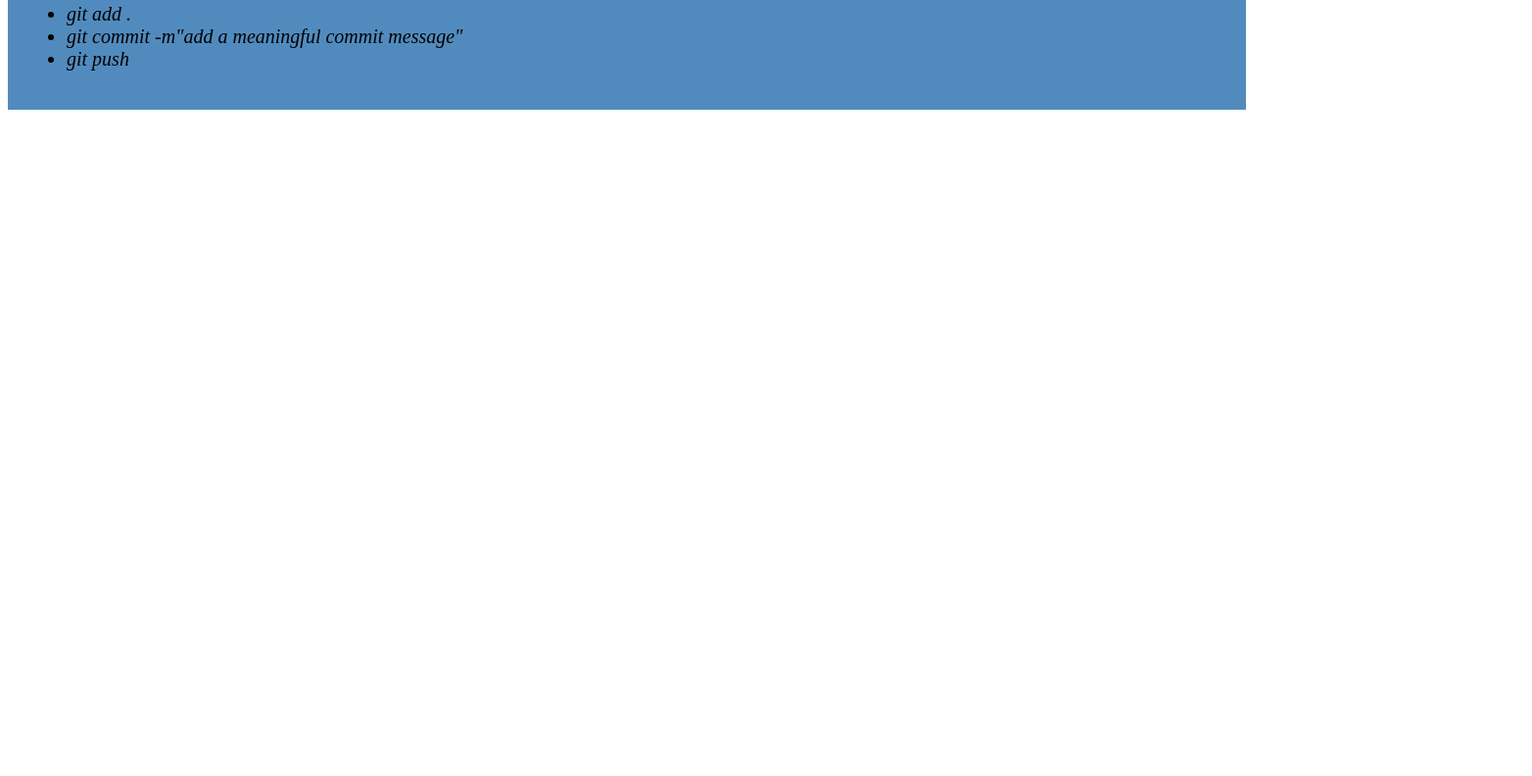
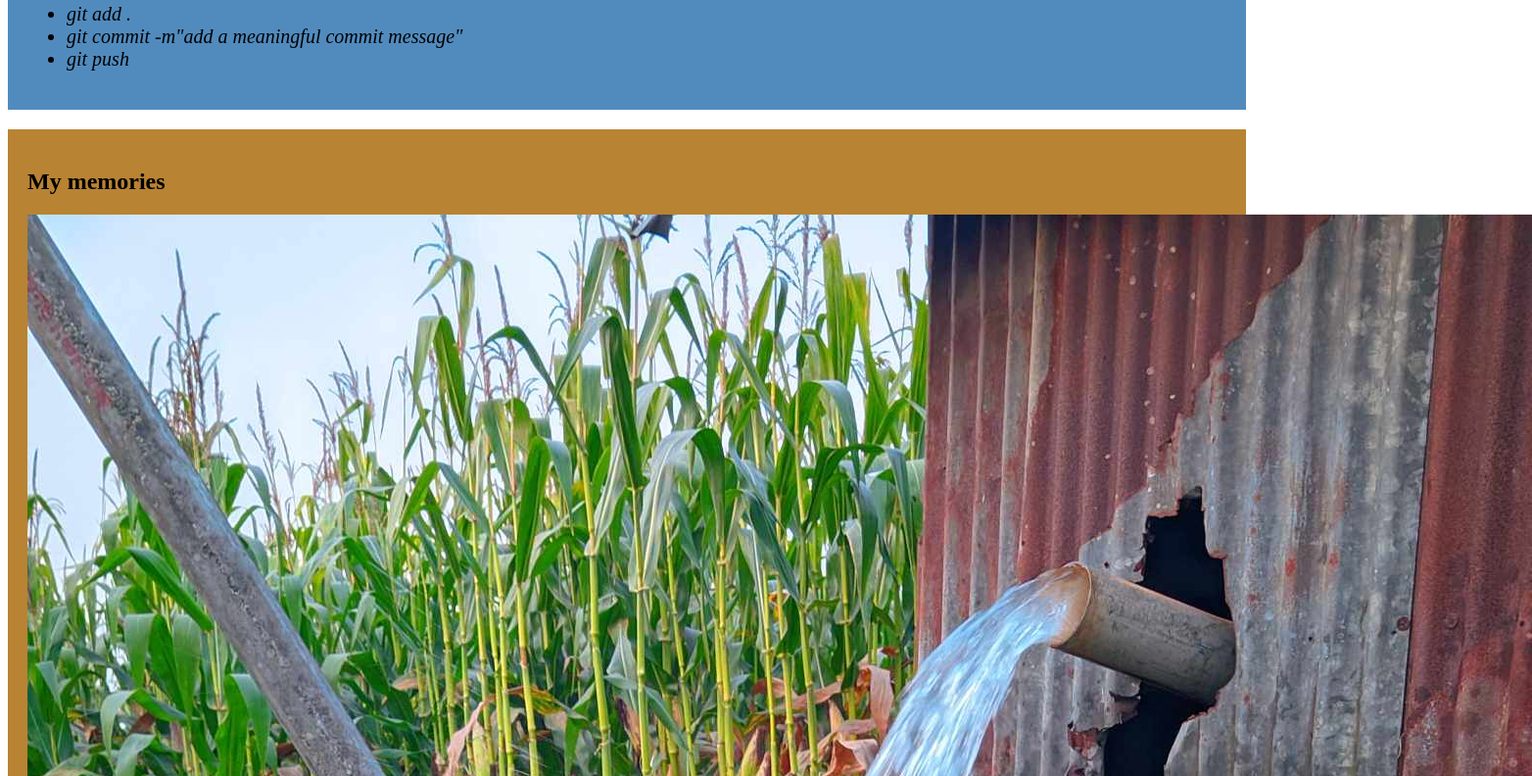
Before and after one commit to armanhosen536/My-first-website, a plain HTML site: page index.html in a window 1280 px wide. Shown: the part 684-1476 px from the top of the page at 98% size, 1564 px wide, since content can reach past the window. Before the commit the page ends 816 px from the top, so only its background shows below. Drawn offline with Linux system fonts and the light colour scheme.

Commit message:
added my memories

```diff
--- a/index.html
+++ b/index.html
@@ -27,5 +27,10 @@
          <li>git push</li>
         </ul>
     </div>
+    <div>
+        <h2>My memories</h2>
+        <img src="image/images.jpg" alt="loading my memories photo">
+        <img src="image/images.jpg" alt="loading" sizes="50px 60px" srcset="first">
+    </div>
 </body>
 </html>
```
Also changed, not shown: image/images.jpg (added).
